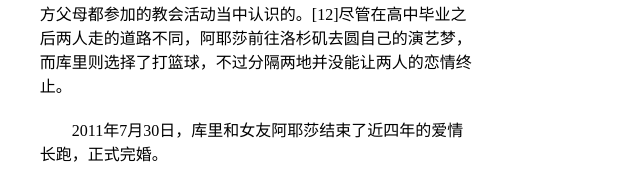
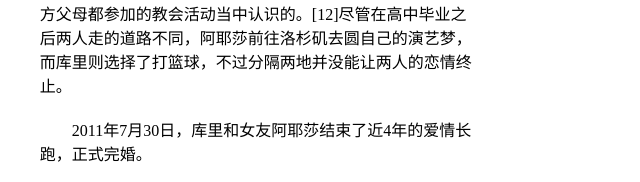
Before and after one commit to TheHyyy/curry-demo, a plain HTML site: page index.html in a window 1280 px wide. Shown: the part 2685-2867 px from the top of the page, 197-837 px from the left. Drawn offline with Linux system fonts and the light colour scheme.

Commit message:
出不来预览啊 再试试

```diff
--- a/index.html
+++ b/index.html
@@ -138,7 +138,7 @@
     <h2>个人生活 </h2>
   <p>斯蒂芬·库里的父亲名叫戴尔·库里，曾经是20世纪八九十年代NBA著名的神射手，1993-94赛季荣膺年度“最佳第六人”，1998-99赛季以47.6%的命中率成为常规赛“三分王”。[10]库里一直将父亲视为自己的偶像。</p>
   <p>斯蒂芬·库里的妻子是阿耶莎·亚历山大·库里，他们是在双方父母都参加的教会活动当中认识的。[12]尽管在高中毕业之后两人走的道路不同，阿耶莎前往洛杉矶去圆自己的演艺梦，而库里则选择了打篮球，不过分隔两地并没能让两人的恋情终止。</p>
-  <p>2011年7月30日，库里和女友阿耶莎结束了近四年的爱情长跑，正式完婚。</p>
+  <p>2011年7月30日，库里和女友阿耶莎结束了近4年的爱情长跑，正式完婚。</p>
 
 </div>
 <div class="img postionImg">
```
Also changed, not shown: 1 other file.
